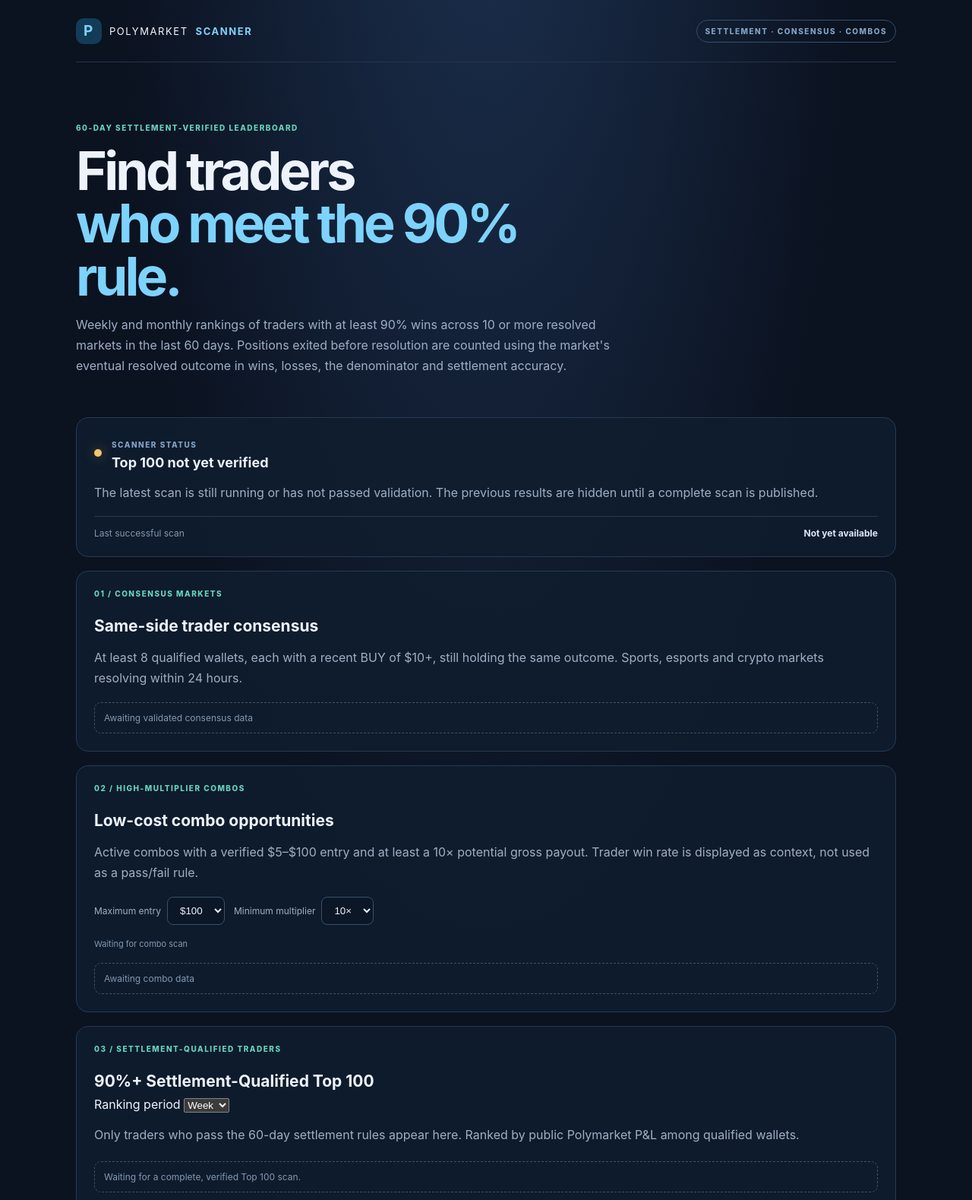
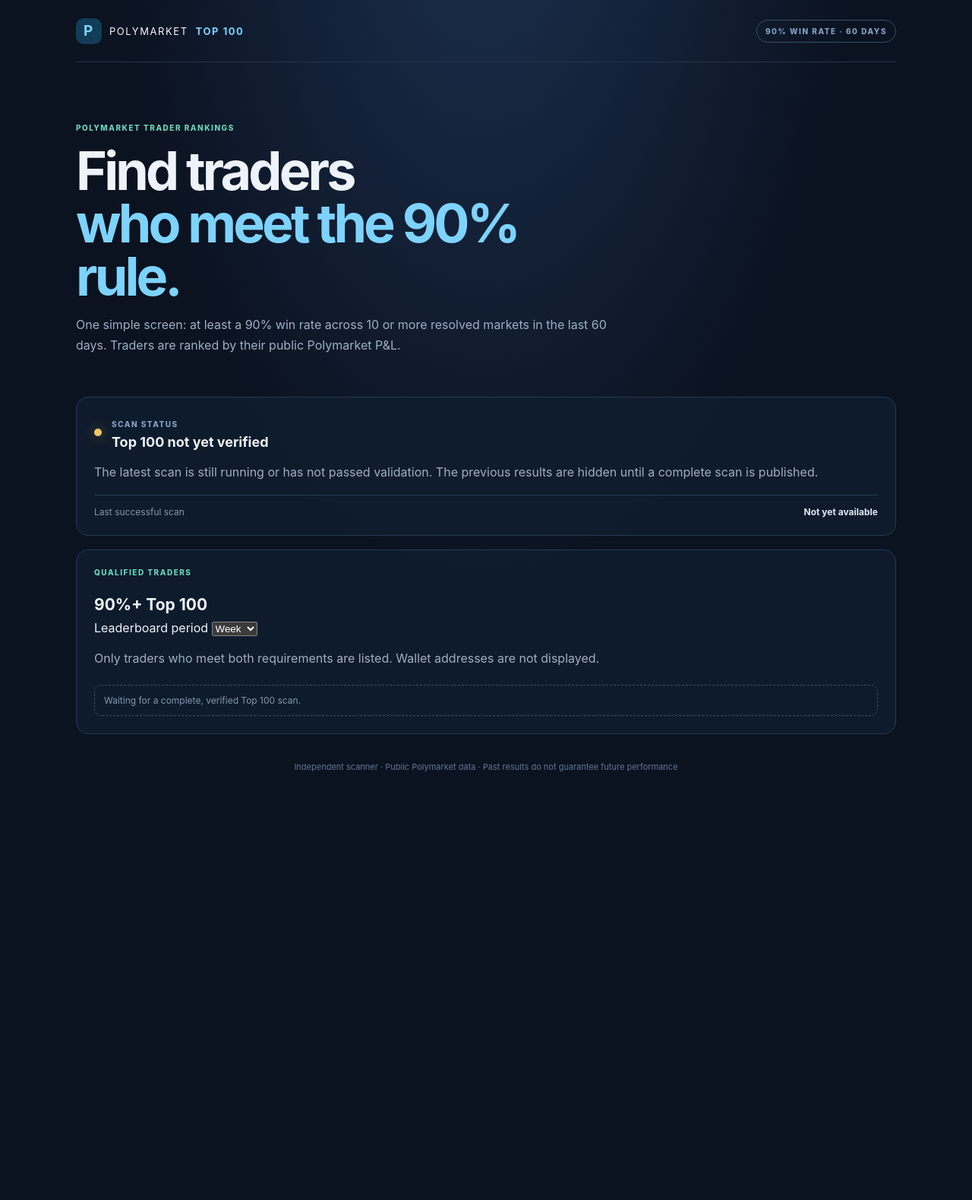
Before and after one commit to rowanmcbride77-cmyk/polymarket-scanner-new, a website: page site/index.html in a window 1280 px wide. Shown: the top 1579 px of the page at 76% size. After the commit the page ends 1052 px from the top, so only its background shows below. Drawn offline with Linux system fonts and the light colour scheme.

Commit message:
Make Top 100 the sole dashboard feature

```diff
--- a/site/index.html
+++ b/site/index.html
@@ -1,14 +1,39 @@
 <!doctype html>
-<html lang="en"><head><meta charset="utf-8"><meta name="viewport" content="width=device-width, initial-scale=1"><meta http-equiv="Cache-Control" content="no-cache, no-store, must-revalidate"><meta http-equiv="Pragma" content="no-cache"><meta http-equiv="Expires" content="0"><meta name="theme-color" content="#101827"><title>Polymarket Consensus & Combo Scanner</title><link rel="stylesheet" href="./styles.css"></head>
-<body><main class="shell">
-<header><a class="brand" href="./"><b>P</b> POLYMARKET <strong>SCANNER</strong></a><span class="tag">SETTLEMENT · CONSENSUS · COMBOS</span></header>
-<section class="intro"><p class="eyebrow">60-DAY SETTLEMENT-VERIFIED LEADERBOARD</p><h1>Find traders<br><span>who meet the 90% rule.</span></h1><p>Weekly and monthly rankings of traders with at least 90% wins across 10 or more resolved markets in the last 60 days. Positions exited before resolution are counted using the market's eventual resolved outcome in wins, losses, the denominator and settlement accuracy.</p></section>
-<section class="status" aria-live="polite"><div class="status-title"><i></i><div><small>SCANNER STATUS</small><h2 id="status-title">Waiting for Top 100 refresh</h2></div></div><p id="status-detail">Weekly and monthly public leaderboard data is validated before publication.</p><div class="meta"><span>Last successful scan</span><b id="last-scan">Not yet available</b></div></section>
+<html lang="en">
+<head>
+<meta charset="utf-8">
+<meta name="viewport" content="width=device-width, initial-scale=1">
+<meta http-equiv="Cache-Control" content="no-cache, no-store, must-revalidate">
+<meta http-equiv="Pragma" content="no-cache">
+<meta http-equiv="Expires" content="0">
+<meta name="theme-color" content="#101827">
+<title>Polymarket Top 100</title>
+<link rel="stylesheet" href="./styles.css">
+</head>
+<body>
+<main class="shell">
+<header><a class="brand" href="./"><b>P</b> POLYMARKET <strong>TOP 100</strong></a><span class="tag">90% WIN RATE · 60 DAYS</span></header>
+<section class="intro">
+<p class="eyebrow">POLYMARKET TRADER RANKINGS</p>
+<h1>Find traders<br><span>who meet the 90% rule.</span></h1>
+<p>One simple screen: at least a 90% win rate across 10 or more resolved markets in the last 60 days. Traders are ranked by their public Polymarket P&amp;L.</p>
+</section>
+<section class="status" aria-live="polite">
+<div class="status-title"><i></i><div><small>SCAN STATUS</small><h2 id="status-title">Waiting for scan</h2></div></div>
+<p id="status-detail">The Top 100 appears after a complete scan is validated.</p>
+<div class="meta"><span>Last successful scan</span><b id="last-scan">Not yet available</b></div>
+</section>
 <section class="boards">
-<article class="wide"><div class="section-kicker">01 / CONSENSUS MARKETS</div><h2>Same-side trader consensus</h2><p>At least 8 qualified wallets, each with a recent BUY of $10+, still holding the same outcome. Sports, esports and crypto markets resolving within 24 hours.</p><div id="consensus" class="signal-list empty">Awaiting validated consensus data</div></article>
-<article class="wide"><div class="section-kicker">02 / HIGH-MULTIPLIER COMBOS</div><h2>Low-cost combo opportunities</h2><p>Active combos with a verified $5–$100 entry and at least a 10× potential gross payout. Trader win rate is displayed as context, not used as a pass/fail rule.</p>
-<div class="filters"><label>Maximum entry <select id="combo-budget"><option value="25">$25</option><option value="50">$50</option><option value="100" selected>$100</option></select></label><label>Minimum multiplier <select id="combo-multiplier"><option value="5">5×</option><option value="10" selected>10×</option><option value="20">20×</option><option value="50">50×</option></select></label></div>
-<div id="combo-status" class="feed-note">Waiting for combo scan</div><div id="combos" class="signal-list empty">Awaiting combo data</div></article>
-<article class="wide"><div class="section-kicker">03 / SETTLEMENT-QUALIFIED TRADERS</div><h2>90%+ Settlement-Qualified Top 100</h2><label class="leader-period-label">Ranking period <select id="leader-period"><option value="week" selected>Week</option><option value="month">Month</option></select></label><p>Only traders who pass the 60-day settlement rules appear here. Ranked by public Polymarket P&L among qualified wallets.</p><div id="leaderboard" class="empty">Awaiting Top 100 data</div></article>
+<article class="wide">
+<div class="section-kicker">QUALIFIED TRADERS</div>
+<h2>90%+ Top 100</h2>
+<label class="leader-period-label">Leaderboard period <select id="leader-period"><option value="week" selected>Week</option><option value="month">Month</option></select></label>
+<p>Only traders who meet both requirements are listed. Wallet addresses are not displayed.</p>
+<div id="leaderboard" class="empty">Waiting for Top 100 data</div>
+</article>
 </section>
-<footer>Independent scanner · Public Polymarket data · Potential payouts are not guarantees</footer></main><script type="module" src="./app.js?v=20261122-pages-refresh-1"></script></body></html>
+<footer>Independent scanner · Public Polymarket data · Past results do not guarantee future performance</footer>
+</main>
+<script type="module" src="./app.js?v=20261124-top100-simple-1"></script>
+</body>
+</html>
```
